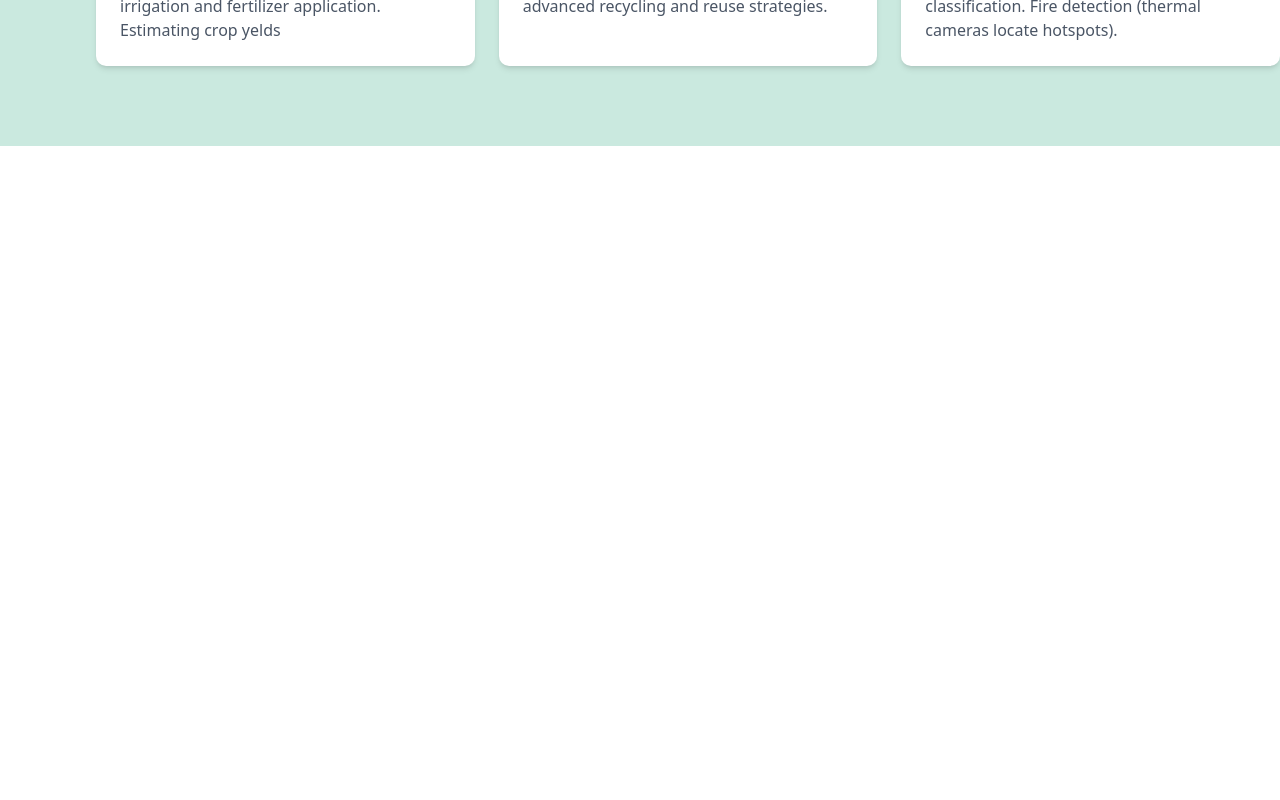
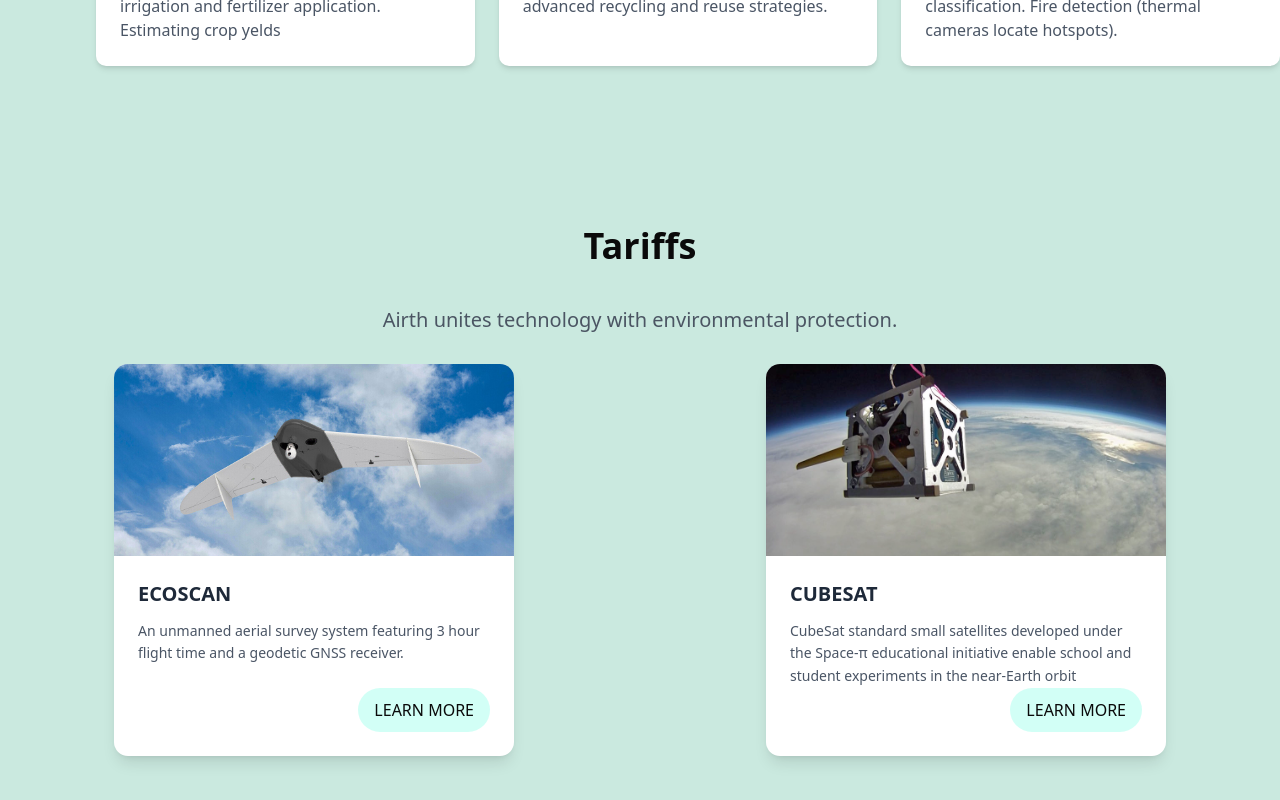
Before and after one commit to hamidhiii/ARTH, a React (Vite) app: page / in a window 1280 px wide. Shown: the part 1309-2109 px from the top of the page. Before the commit the page ends 1455 px from the top, so only its background shows below. Built offline with nearby package versions, Linux system fonts and the light colour scheme.

Commit message:
Tariffs  done

```diff
--- /dev/null
+++ b/src/components/TariffsSection/TariffsCard.tsx
@@ -0,0 +1,30 @@
+import { tarifsSection } from "@/constants/tarifsSection"
+import type { Tariff } from "@/constants/tarifsSection"
+
+export default function TariffsCard() {
+  return (
+    <div className="grid grid-cols-1 md:grid-cols-2 gap-6 mt-[30px] justify-items-center">
+      {tarifsSection.map(({ id, img, title, description }: Tariff) => (
+        <div
+          key={id}
+          className="bg-white rounded-xl shadow-lg overflow-hidden hover:shadow-xl max-w-[400px] flex flex-col transition-shadow duration-300 w-full"
+        >
+          <img src={img} alt={title} className="w-full h-48 object-cover" />
+
+          <div className="p-6 flex flex-col flex-grow">
+            <h3 className="text-xl font-semibold text-gray-800 mb-3">
+              {title}
+            </h3>
+            <p className="text-gray-600 text-sm leading-relaxed flex-grow">
+              {description}
+            </p>
+
+            <button className="self-end max-w-[140px] rounded-[100px] bg-[#2AFCD636] px-[16px] py-[10px] mt-auto cursor-pointer hover:bg-black hover:text-white">
+              LEARN MORE
+            </button>
+          </div>
+        </div>
+      ))}
+    </div>
+  )
+}
--- /dev/null
+++ b/src/components/TariffsSection/TariffsSection.tsx
@@ -0,0 +1,14 @@
+import Text from "../OfferSection.tsx/Text";
+import TariffsCard from "./TariffsCard";
+
+export default function TariffsSection() {
+  return (
+    <section className="bg-[#05966936] py-[80px]">
+       <div className="max-w-[1400px]">
+       <Text title="Tariffs"
+        description="Airth unites technology with environmental protection."/>
+        <TariffsCard/>
+       </div>
+    </section>
+  )
+}
--- /dev/null
+++ b/src/constants/tarifsSection.ts
@@ -0,0 +1,26 @@
+import ecoscan from '../assets/Artboard 5.jpg'
+import cubesat from '../assets/cubesat-image02.jpg'
+
+export interface Tariff {
+  id: number
+  img: string
+  title: string
+  description: string
+}
+
+export const tarifsSection: Tariff[] = [
+  {
+    id: 0,
+    img: ecoscan,
+    title: "ECOSCAN",
+    description:
+      "An unmanned aerial survey system featuring 3 hour flight time and a geodetic GNSS receiver.",
+  },
+  {
+    id: 1,
+    img: cubesat,
+    title: "CUBESAT",
+    description:
+      "CubeSat standard small satellites developed under the Space-π educational initiative enable school and student experiments in the near-Earth orbit",
+  },
+]
--- a/src/pages/HomeLending.tsx
+++ b/src/pages/HomeLending.tsx
@@ -1,11 +1,13 @@
 import HeaderBanner from "@/components/HeaderBanner/HeaderBanner";
 import OfferSection from "@/components/OfferSection.tsx/OfferSection";
+import TariffsSection from "@/components/TariffsSection/TariffsSection";
 
 export default function HomeLending() {
   return (
     <>
        <HeaderBanner/>
        <OfferSection/>
+       <TariffsSection/>
     </>
   )
 }
```
Also changed, not shown: src/assets/Artboard 5.jpg (added), src/assets/cubesat-image02.jpg (added).
